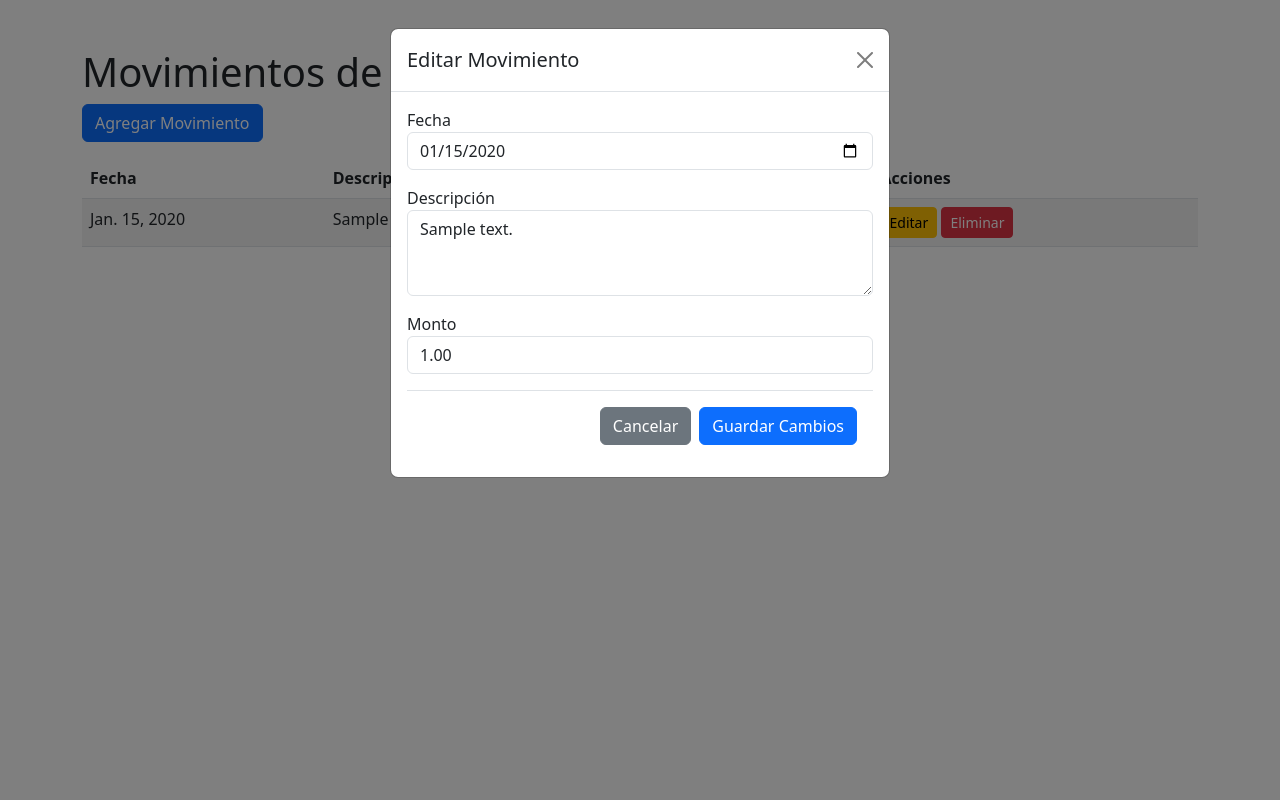
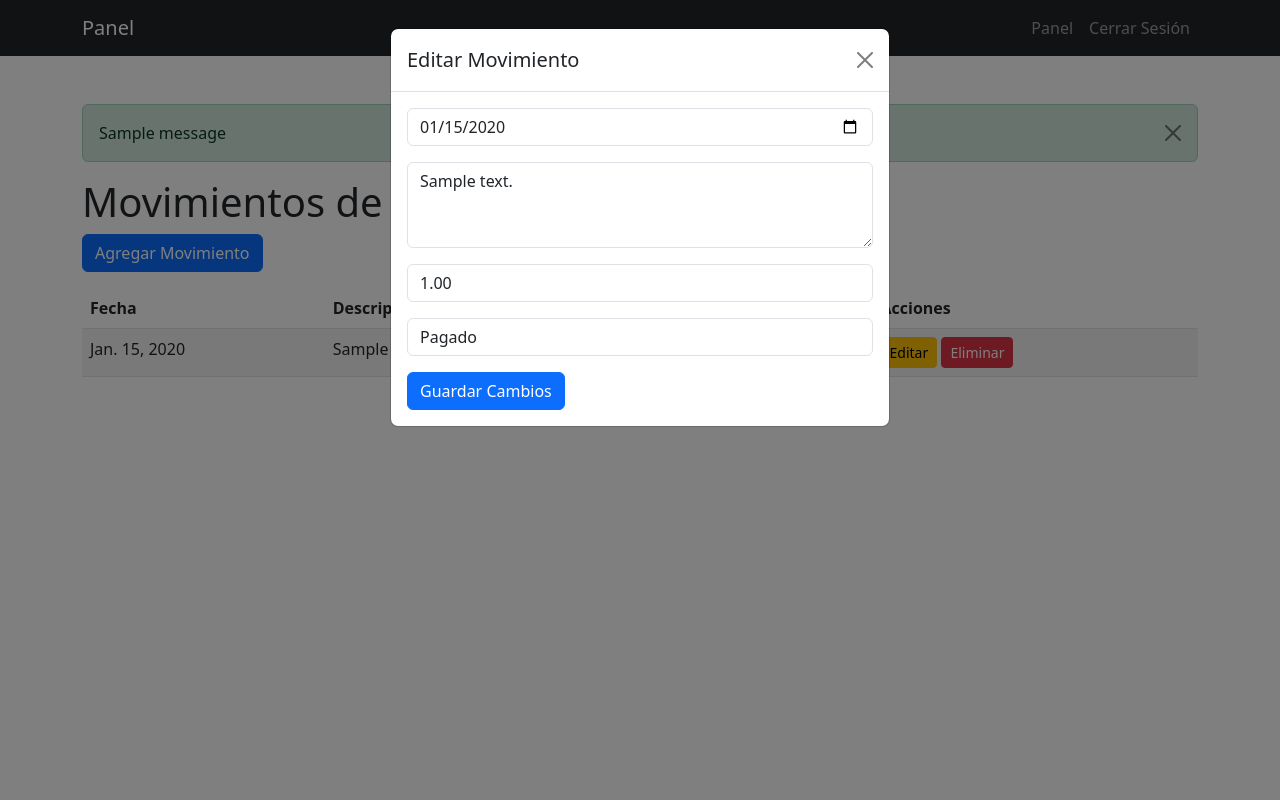
Before and after one commit to tomivalerio/mi_sistema, a Django app: page /movimientos-cliente/1/ in a window 1280 px wide, after a click on "Editar". Run offline with Django 5.2, Linux system fonts and the light colour scheme; a user stored in the database is signed in; tables that the repository leaves empty hold one stand-in row (values such as "Sample post"); one stand-in notice (Sample message) is shown.

Commit message:
Arregle la seccion movimientos nuevamente

```diff
--- a/clientes/templates/clientes/movimientos_cliente.html
+++ b/clientes/templates/clientes/movimientos_cliente.html
@@ -5,6 +5,7 @@
     <meta name="viewport" content="width=device-width, initial-scale=1.0">
     <title>Movimientos de {{ cliente.nombre }}</title>
     <link href="https://cdn.jsdelivr.net/npm/bootstrap@5.3.0/dist/css/bootstrap.min.css" rel="stylesheet">
+    <script src="https://cdn.jsdelivr.net/npm/bootstrap@5.3.0/dist/js/bootstrap.bundle.min.js" defer></script>
     <style>
         .card {
             margin-bottom: 20px;
@@ -19,17 +20,46 @@
             min-width: 100px;
         }
         @media (max-width: 768px) {
-            table thead { display: none; }
-            table tbody tr { display: block; margin-bottom: 10px; border: 1px solid #ddd; padding: 10px; border-radius: 5px; }
-            table tbody td { display: flex; justify-content: space-between; padding: 5px 10px; border-bottom: 1px solid #eee; }
-            table tbody td:last-child { border-bottom: none; }
+            .table-responsive {
+                overflow-x: auto;
+            }
         }
     </style>
 </head>
 <body>
+    <nav class="navbar navbar-expand-lg navbar-dark bg-dark">
+        <div class="container">
+            <a class="navbar-brand" href="{% url 'panel' %}">Panel</a>
+            <button class="navbar-toggler" type="button" data-bs-toggle="collapse" data-bs-target="#navbarNav">
+                <span class="navbar-toggler-icon"></span>
+            </button>
+            <div class="collapse navbar-collapse" id="navbarNav">
+                <ul class="navbar-nav ms-auto">
+                    <li class="nav-item">
+                        <a class="nav-link" href="{% url 'panel' %}">Panel</a>
+                    </li>
+                    <li class="nav-item">
+                        <a class="nav-link" href="{% url 'logout' %}">Cerrar Sesión</a>
+                    </li>
+                </ul>
+            </div>
+        </div>
+    </nav>
+
     <div class="container mt-5">
+        {% if messages %}
+            {% for message in messages %}
+                <div class="alert alert-{{ message.tags }} alert-dismissible fade show" role="alert">
+                    {{ message }}
+                    <button type="button" class="btn-close" data-bs-dismiss="alert" aria-label="Close"></button>
+                </div>
+            {% endfor %}
+        {% endif %}
+
         <h1>Movimientos de {{ cliente.nombre }}</h1>
-        <button type="button" class="btn btn-primary mb-3" data-bs-toggle="modal" data-bs-target="#agregarMovimientoModal">Agregar Movimiento</button>
+        <button type="button" class="btn btn-primary mb-3" data-bs-toggle="modal" data-bs-target="#agregarMovimientoModal">
+            Agregar Movimiento
+        </button>
 
         <div class="table-responsive">
             <table class="table table-striped">
@@ -45,13 +75,13 @@
                 <tbody>
                     {% for movimiento in movimientos %}
                         <tr>
-                            <td data-label="Fecha">{{ movimiento.fecha }}</td>
-                            <td data-label="Descripción">{{ movimiento.descripcion }}</td>
-                            <td data-label="Monto">{{ movimiento.monto }}</td>
-                            <td data-label="Estado">{% if movimiento.estado %}Pagado{% else %}No pagado{% endif %}</td>
+                            <td>{{ movimiento.fecha }}</td>
+                            <td>{{ movimiento.descripcion }}</td>
+                            <td>{{ movimiento.monto }}</td>
+                            <td>{% if movimiento.estado %}Pagado{% else %}No pagado{% endif %}</td>
                             <td>
-                                <a href="#" class="btn btn-sm btn-warning" data-bs-toggle="modal" data-bs-target="#editarMovimientoModal{{ movimiento.id }}">Editar</a>
-                                <a href="#" class="btn btn-sm btn-danger" data-bs-toggle="modal" data-bs-target="#eliminarMovimientoModal{{ movimiento.id }}">Eliminar</a>
+                                <button class="btn btn-sm btn-warning" data-bs-toggle="modal" data-bs-target="#editarMovimientoModal{{ movimiento.id }}">Editar</button>
+                                <button class="btn btn-sm btn-danger" data-bs-toggle="modal" data-bs-target="#eliminarMovimientoModal{{ movimiento.id }}">Eliminar</button>
                             </td>
                         </tr>
                     {% endfor %}
@@ -60,51 +90,40 @@
         </div>
     </div>
 
+    <!-- Modales -->
     {% for movimiento in movimientos %}
-    <!-- Modal para Editar Movimiento -->
-    <div class="modal fade" id="editarMovimientoModal{{ movimiento.id }}" tabindex="-1" aria-labelledby="editarMovimientoModalLabel{{ movimiento.id }}" aria-hidden="true">
+    <div class="modal fade" id="editarMovimientoModal{{ movimiento.id }}" tabindex="-1">
         <div class="modal-dialog">
             <div class="modal-content">
                 <div class="modal-header">
-                    <h5 class="modal-title" id="editarMovimientoModalLabel{{ movimiento.id }}">Editar Movimiento</h5>
-                    <button type="button" class="btn-close" data-bs-dismiss="modal" aria-label="Close"></button>
+                    <h5 class="modal-title">Editar Movimiento</h5>
+                    <button type="button" class="btn-close" data-bs-dismiss="modal"></button>
                 </div>
                 <div class="modal-body">
                     <form method="post" action="{% url 'editar_movimiento' movimiento.id %}">
                         {% csrf_token %}
-                        <div class="form-group mb-3">
-                            <label for="fecha">Fecha</label>
-                            <input type="date" class="form-control" id="fecha" name="fecha" value="{{ movimiento.fecha|date:'Y-m-d' }}" required>
-                        </div>
-                        <div class="form-group mb-3">
-                            <label for="descripcion">Descripción</label>
-                            <textarea class="form-control" id="descripcion" name="descripcion" rows="3" required>{{ movimiento.descripcion }}</textarea>
-                        </div>
-                        <div class="form-group mb-3">
-                            <label for="monto">Monto</label>
-                            <input type="number" class="form-control" id="monto" name="monto" value="{{ movimiento.monto }}" step="0.01" required>
-                        </div>
-                        <div class="modal-footer">
-                            <button type="button" class="btn btn-secondary" data-bs-dismiss="modal">Cancelar</button>
-                            <button type="submit" class="btn btn-primary">Guardar Cambios</button>
-                        </div>
+                        <input type="date" class="form-control mb-3" name="fecha" value="{{ movimiento.fecha|date:'Y-m-d' }}" required>
+                        <textarea class="form-control mb-3" name="descripcion" rows="3" required>{{ movimiento.descripcion }}</textarea>
+                        <input type="number" class="form-control mb-3" name="monto" value="{{ movimiento.monto }}" step="0.01" required>
+                        <select class="form-control mb-3" name="estado">
+                            <option value="False" {% if not movimiento.estado %}selected{% endif %}>No pagado</option>
+                            <option value="True" {% if movimiento.estado %}selected{% endif %}>Pagado</option>
+                        </select>
+                        <button type="submit" class="btn btn-primary">Guardar Cambios</button>
                     </form>
                 </div>
             </div>
         </div>
     </div>
 
-    <!-- Modal para Eliminar Movimiento -->
-    <div class="modal fade" id="eliminarMovimientoModal{{ movimiento.id }}" tabindex="-1" aria-labelledby="eliminarMovimientoModalLabel{{ movimiento.id }}" aria-hidden="true">
+    <div class="modal fade" id="eliminarMovimientoModal{{ movimiento.id }}" tabindex="-1">
         <div class="modal-dialog">
             <div class="modal-content">
                 <div class="modal-header">
-                    <h5 class="modal-title" id="eliminarMovimientoModalLabel{{ movimiento.id }}">Eliminar Movimiento</h5>
-                    <button type="button" class="btn-close" data-bs-dismiss="modal" aria-label="Close"></button>
+                    <h5 class="modal-title">Eliminar Movimiento</h5>
+                    <button type="button" class="btn-close" data-bs-dismiss="modal"></button>
                 </div>
-                <div class="modal-body">
-                    ¿Estás seguro de que deseas eliminar este movimiento?
-                </div>
+                <div class="modal-body">¿Estás seguro de que deseas eliminar este movimiento?</div>
                 <div class="modal-footer">
                     <button type="button" class="btn btn-secondary" data-bs-dismiss="modal">Cancelar</button>
                     <form method="post" action="{% url 'eliminar_movimiento' movimiento.id %}">
@@ -117,6 +136,29 @@
     </div>
     {% endfor %}
 
-    <script src="https://cdn.jsdelivr.net/npm/bootstrap@5.3.0/dist/js/bootstrap.bundle.min.js"></script>
+    <!-- Modal para Agregar Movimiento -->
+    <div class="modal fade" id="agregarMovimientoModal" tabindex="-1">
+        <div class="modal-dialog">
+            <div class="modal-content">
+                <div class="modal-header">
+                    <h5 class="modal-title">Agregar Movimiento</h5>
+                    <button type="button" class="btn-close" data-bs-dismiss="modal"></button>
+                </div>
+                <div class="modal-body">
+                    <form method="post" action="{% url 'agregar_movimiento' cliente.id %}">
+                        {% csrf_token %}
+                        <input type="date" class="form-control mb-3" name="fecha" required>
+                        <textarea class="form-control mb-3" name="descripcion" rows="3" required></textarea>
+                        <input type="number" class="form-control mb-3" name="monto" step="0.01" required>
+                        <select class="form-control mb-3" name="estado">
+                            <option value="False">No pagado</option>
+                            <option value="True">Pagado</option>
+                        </select>
+                        <button type="submit" class="btn btn-primary">Guardar</button>
+                    </form>
+                </div>
+            </div>
+        </div>
+    </div>
 </body>
 </html>
```
